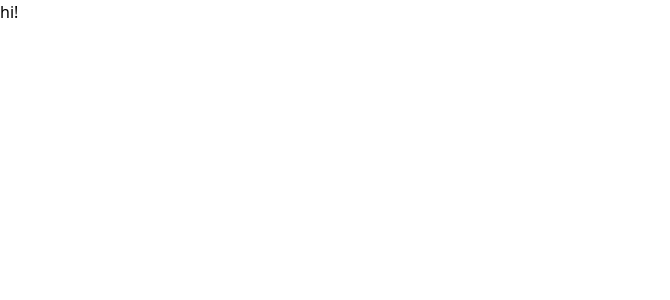
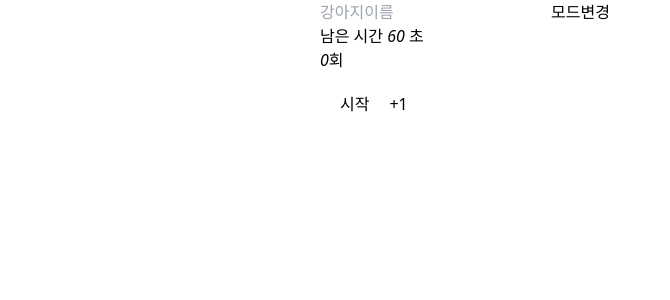
Before and after one commit to jio-ping/sleeping-dog, a React (Vite) app: page / in a window 1280 px wide. Shown: the top 300 px of the page, without its empty margins (0-670 px from the left). Built offline with nearby package versions, Linux system fonts and the light colour scheme.

Commit message:
[Feat]타이머 기능 구현 #1

```diff
--- a/src/App.tsx
+++ b/src/App.tsx
@@ -1,3 +1,9 @@
+import Record from "@/components/Page/Record/Record.tsx";
+
 export default function App() {
-  return <div>hi!</div>;
+  return (
+    <div className="m-auto h-svh max-w-screen-sm">
+      <Record />
+    </div>
+  );
 }
--- /dev/null
+++ b/src/components/Page/Record/Record.tsx
@@ -0,0 +1,48 @@
+import { useState, useEffect } from "react";
+
+/*
+1. 시작버튼 터치시
+  버튼 텍스트 변경
+  초 단위로 시간 시간 단축
+2. 터치 버튼 클릭시 카운트 추가
+
+*/
+
+export default function Record() {
+  const [measurement, setMeasurement] = useState(false);
+  const [remainTime, setRemainTime] = useState(60);
+  const [count, setCount] = useState(0);
+
+  useEffect(() => {
+    let countId: string | number | NodeJS.Timeout | undefined;
+    if (measurement && remainTime > 0) {
+      countId = setInterval(
+        () => setRemainTime((remainTime) => remainTime - 1),
+        1000
+      );
+    } else if (remainTime === 0) {
+      setMeasurement(false);
+      setRemainTime(10);
+    }
+    return () => clearInterval(countId);
+  }, [measurement, remainTime]);
+
+  return (
+    <>
+      <input type="text" placeholder="강아지이름" />
+      <button>모드변경</button>
+      <div>
+        <p>
+          남은 시간 <em>{remainTime}</em> 초
+        </p>
+        <p>
+          <em>{count}</em>회
+        </p>
+      </div>
+      <button className="p-5" onClick={() => setMeasurement((prev) => !prev)}>
+        {measurement ? "멈춤" : "시작"}
+      </button>
+      <button onClick={() => setCount((count) => count + 1)}>+1</button>
+    </>
+  );
+}
```
